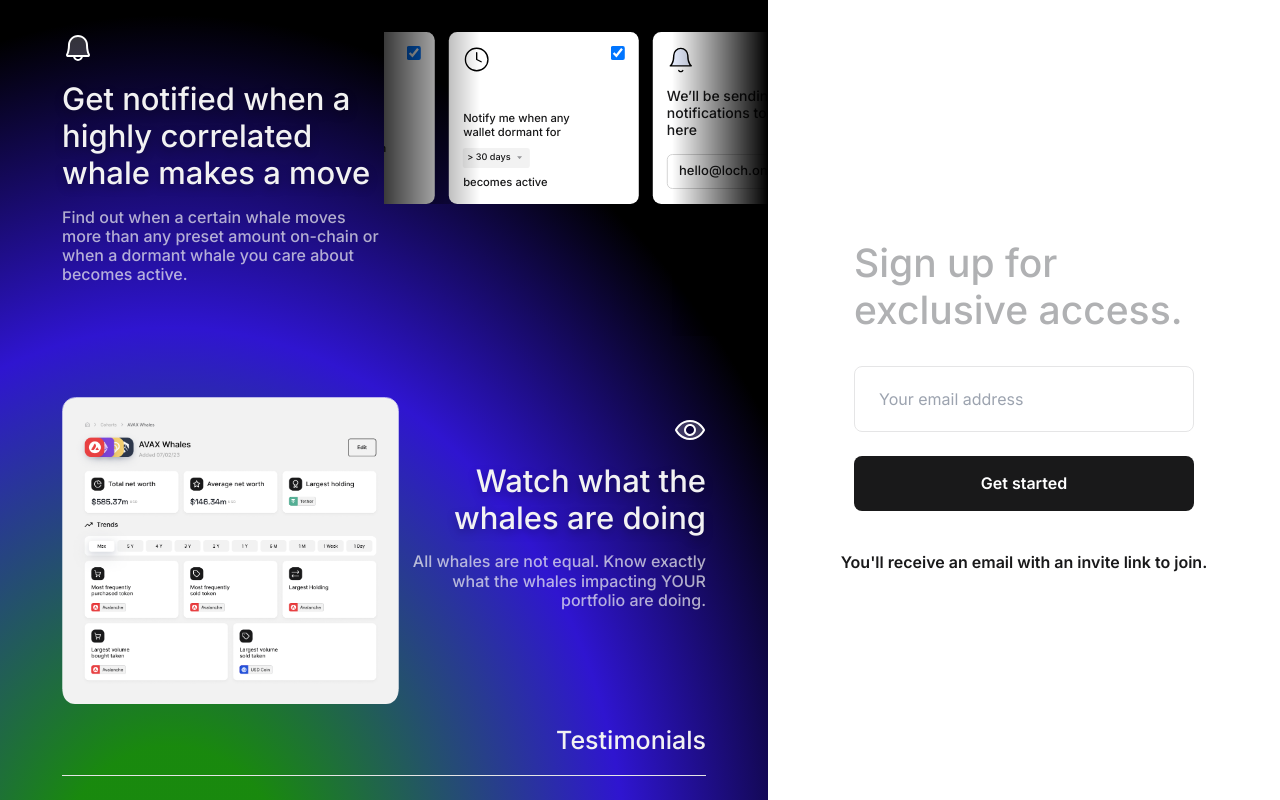
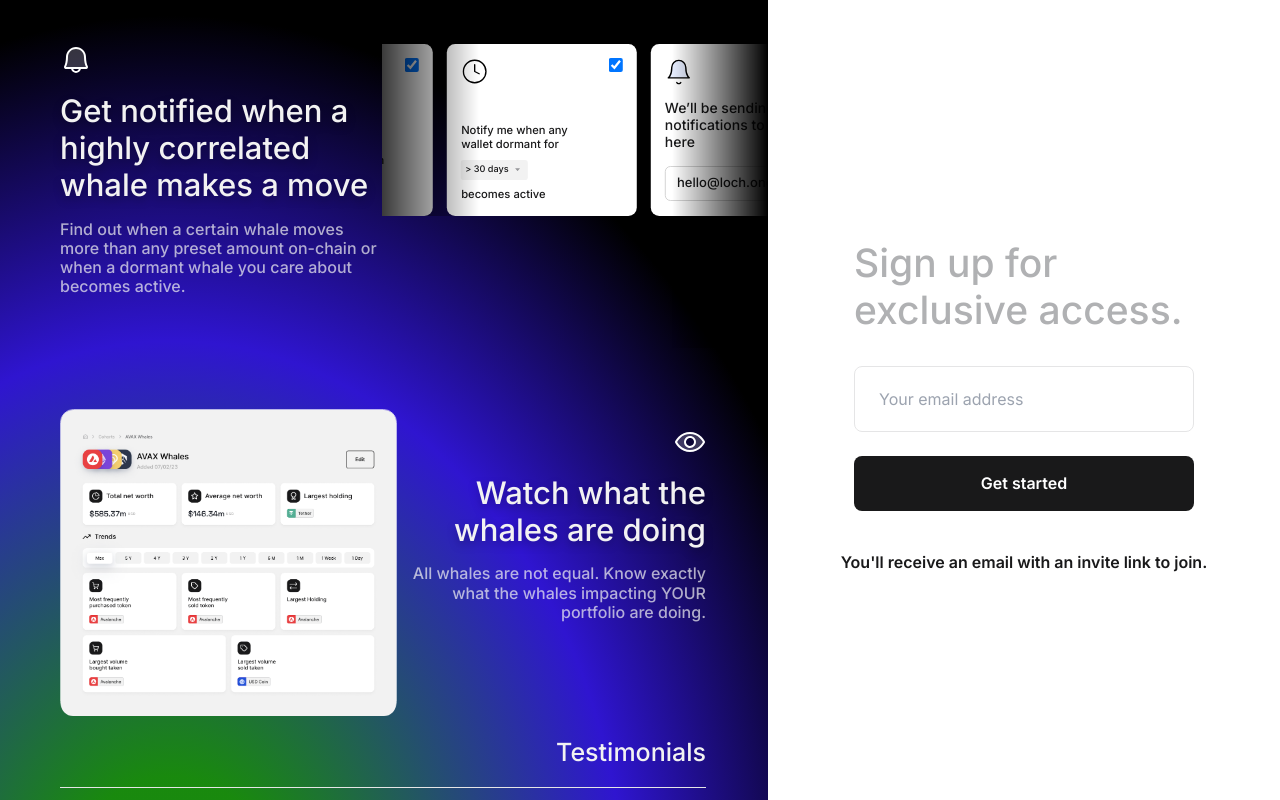
Before and after one commit to IamDushu/loch, a React (Vite) app: page / in a window 1280 px wide. Shown: the top 800 px of the page. Built offline with nearby package versions, Linux system fonts and the light colour scheme.

Commit message:
Layout fixes

```diff
--- a/src/App.jsx
+++ b/src/App.jsx
@@ -29,7 +29,7 @@ function App() {
       <article className="lg:flex  bg-black font-inter">
         <Toaster />
         {/* Left Section */}
-        <div className="bg-gradient bg-no-repeat bg-cover text-primary-100 py-8 lg:pl-[62px] overflow-hidden lg:w-[60vw]">
+        <div className="bg-gradient bg-no-repeat bg-cover text-primary-100 py-8 lg:pl-[60px] lg:pb-[60px] lg:pt-[44px] overflow-hidden lg:w-[60vw]">
           <div className="flex justify-center lg:hidden mb-10">
             <img src={logo} alt="logo" className="w-[60px]" />
           </div>
```
